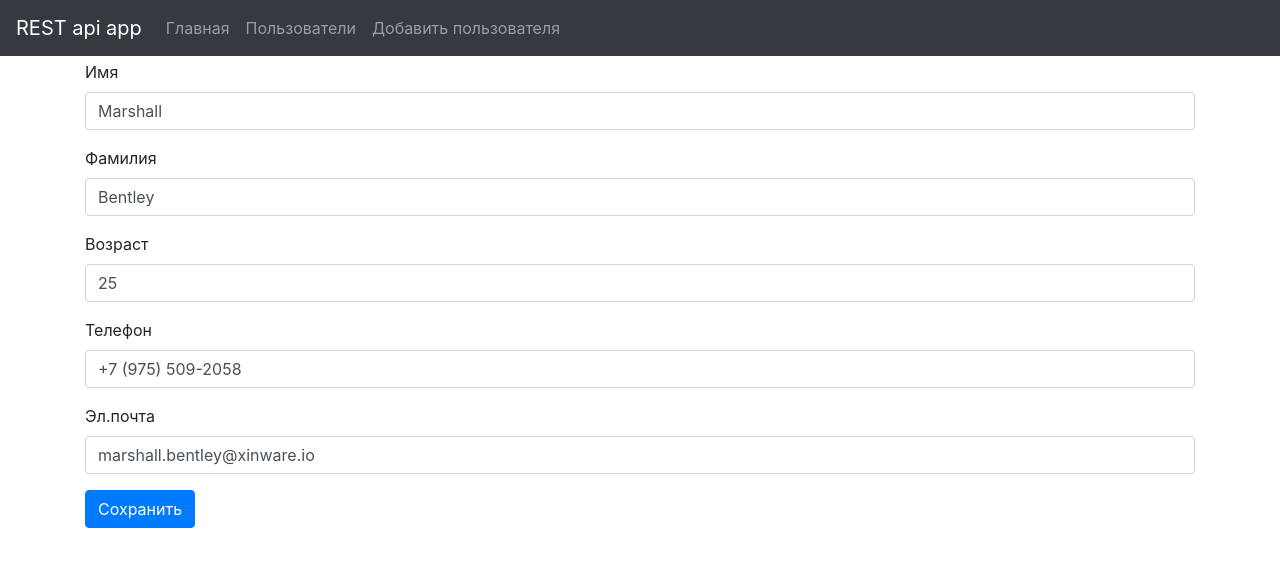
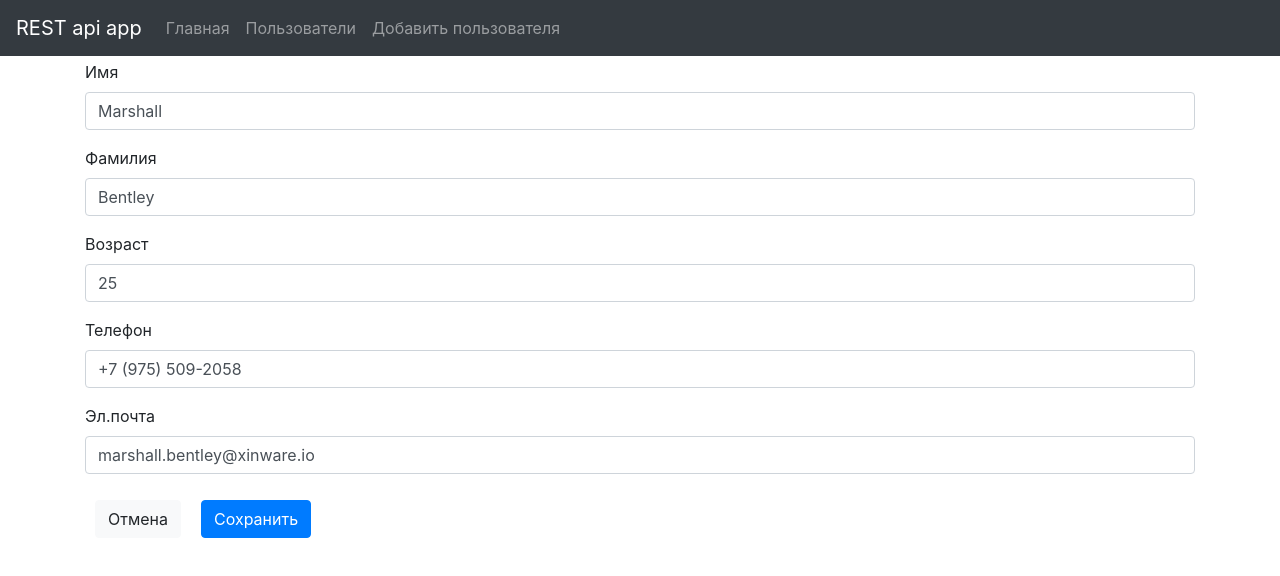
Before and after one commit to guitaroff/vue-cli-20190225, a Vue app: page /edit/0 in a window 1280 px wide. Shown: the top 576 px of the page. Built offline with nearby package versions, Linux system fonts and the light colour scheme; data requests are answered from the project's data file.

Commit message:
fixes and improvements

```diff
--- a/src/components/UsersList.vue
+++ b/src/components/UsersList.vue
@@ -24,7 +24,11 @@
           <td>
             <router-link :to="'/edit/' + user.id">Редактировать</router-link>
           </td>
-          <td><button class="btn btn-danger" @click="deleteUser(user)">Удалить</button></td>
+          <td>
+            <button type="button" class="btn btn-danger" @click="deleteUser(user.id)">
+              Удалить
+            </button>
+          </td>
         </tr>
       </tbody>
     </table>
@@ -41,8 +45,8 @@ export default {
     }
   },
   methods: {
-    deleteUser(user) {
-      this.$emit('delete-user', Object.assign({}, user))
+    deleteUser(id) {
+      this.$emit('delete-user', id)
     }
   }
 }
--- a/src/views/CreateUser.vue
+++ b/src/views/CreateUser.vue
@@ -1,6 +1,9 @@
 <template>
   <div>
     <user-form v-model="user"></user-form>
+    <button type="button" class="btn btn-light margin-button" @click="BackToUsers">
+      Отмена
+    </button>
     <button type="button" class="btn btn-primary" @click="saveUser">
       Сохранить
     </button>
@@ -17,7 +20,13 @@ export default {
   },
   data() {
     return {
-      user: {}
+      user: {
+        firstName: null,
+        lastName: null,
+        age: null,
+        phone: null,
+        email: null
+      }
     }
   },
   computed: {
@@ -41,7 +50,16 @@ export default {
             console.log('Error message', error.message)
           }
         })
+    },
+    BackToUsers() {
+      this.$router.push('/users')
     }
   }
 }
 </script>
+
+<style>
+.margin-button {
+  margin: 10px 10px;
+}
+</style>
--- a/src/views/EditUser.vue
+++ b/src/views/EditUser.vue
@@ -4,7 +4,10 @@
       Загрузка...
     </div>
     <user-form v-else v-model="user"></user-form>
-    <button type="button" class="btn btn-primary" @click="saveUser">
+    <button v-show="user" type="button" class="btn btn-light margin-button" @click="BackToUsers">
+      Отмена
+    </button>
+    <button v-show="user" type="button" class="btn btn-primary margin-button" @click="saveUser">
       Сохранить
     </button>
   </div>
@@ -56,7 +59,16 @@ export default {
       axios.patch(this.url, this.user).then(() => {
         this.$router.push('/users')
       })
+    },
+    BackToUsers() {
+      this.$router.push('/users')
     }
   }
 }
 </script>
+
+<style>
+.margin-button {
+  margin: 10px 10px;
+}
+</style>
--- a/src/views/Users.vue
+++ b/src/views/Users.vue
@@ -33,9 +33,9 @@ export default {
           this.users = users
         })
     },
-    deleteUser(user) {
+    deleteUser(id) {
       axios
-        .delete('/users/' + user.id)
+        .delete('/users/' + id)
         .then(() => {
           this.loadUsers()
           this.$router.push('/users')
```
